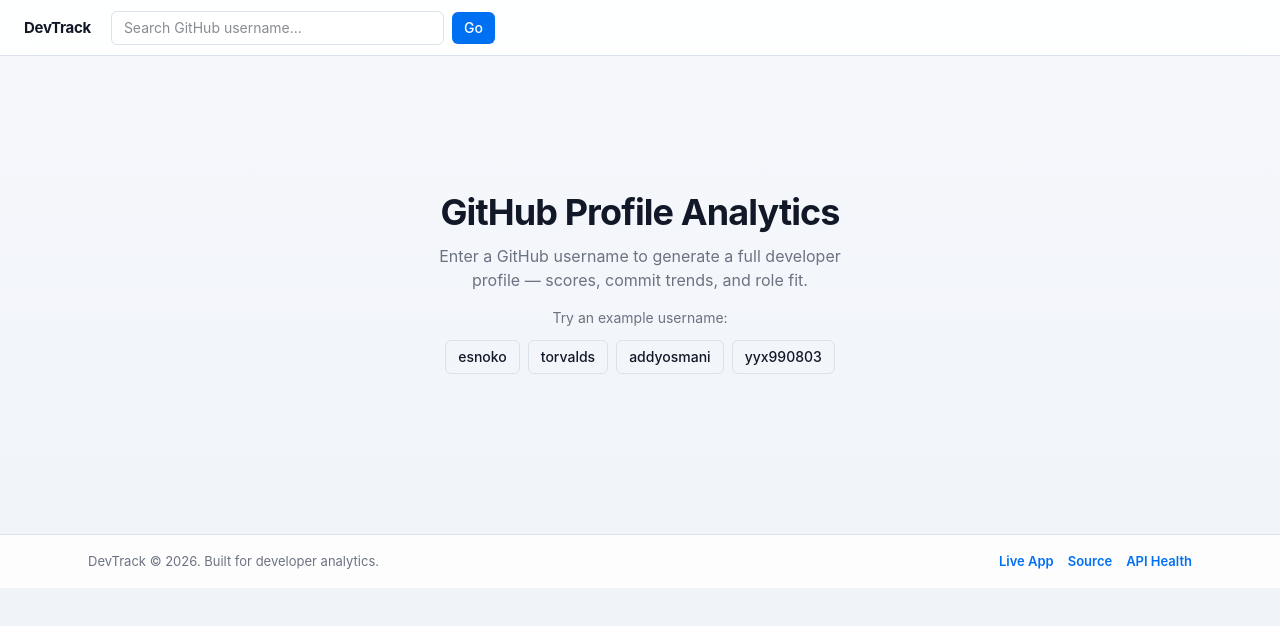
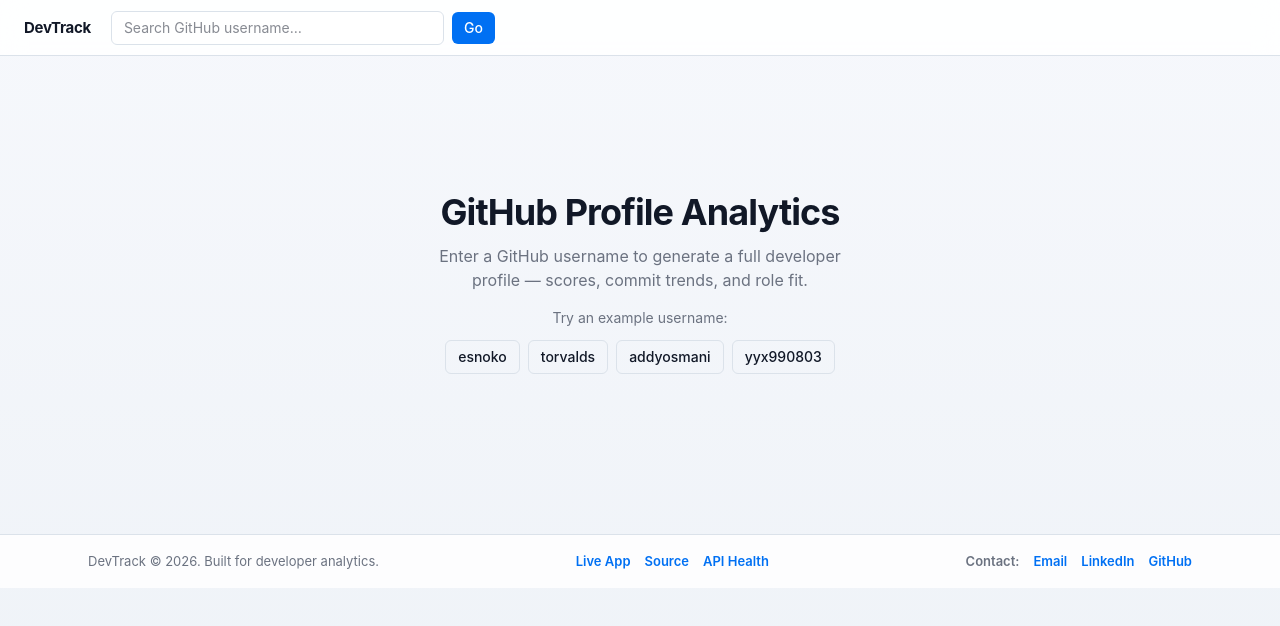
Before and after one commit to esnoko/DevTrack, a React (Vite) app in the folder frontend/: page / in a window 1280 px wide. Shown: the top 626 px of the page. Built offline with nearby package versions, Linux system fonts and the light colour scheme; no server answers.

Commit message:
add contact links to Footer component for improved accessibility

```diff
--- a/frontend/src/components/layout/Footer.jsx
+++ b/frontend/src/components/layout/Footer.jsx
@@ -1,5 +1,14 @@
+const CONTACTS = {
+  email: 'elvisnoko@gamil.com',
+  linkedin: 'https://www.linkedin.com/in/nokodev/',
+  github: 'https://github.com/esnoko'
+};
+
 const Footer = () => {
   const year = new Date().getFullYear();
+
+  const hasEmail = Boolean(CONTACTS.email);
+  const hasLinkedIn = Boolean(CONTACTS.linkedin);
 
   return (
     <footer className="app-footer" role="contentinfo">
@@ -28,6 +37,24 @@ const Footer = () => {
             API Health
           </a>
         </div>
+
+        <div className="footer-links" aria-label="Contact links">
+          <span className="footer-label">Contact:</span>
+          {hasEmail && <a href={`mailto:${CONTACTS.email}`}>Email</a>}
+          {hasLinkedIn && (
+            <a href={CONTACTS.linkedin} target="_blank" rel="noreferrer">
+              LinkedIn
+            </a>
+          )}
+          {CONTACTS.github && (
+            <a href={CONTACTS.github} target="_blank" rel="noreferrer">
+              GitHub
+            </a>
+          )}
+          {!hasEmail && !hasLinkedIn && !CONTACTS.github && (
+            <span className="footer-placeholder">Add your contact links in Footer.jsx</span>
+          )}
+        </div>
       </div>
     </footer>
   );
```
